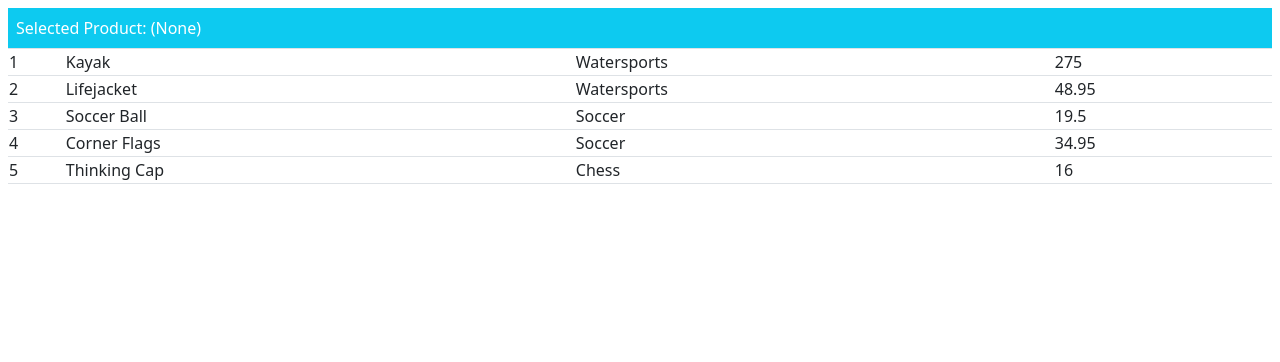
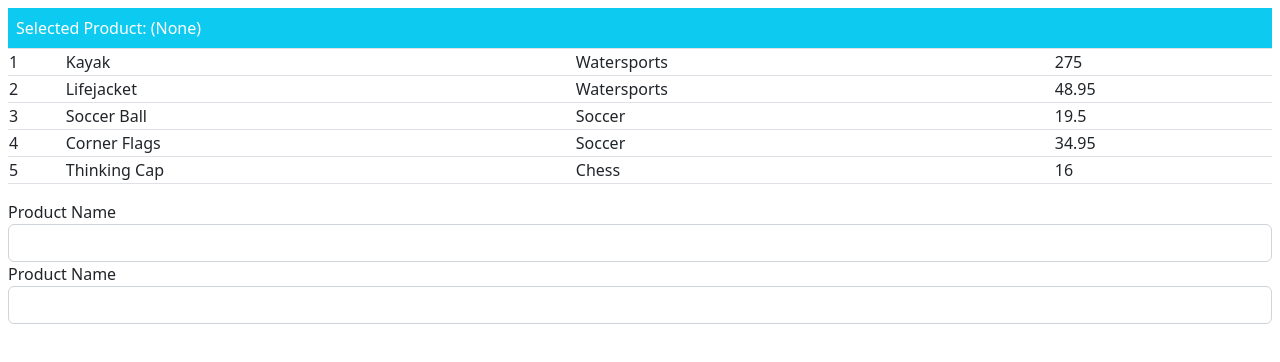
Before and after one commit to AslanHalil/AngularExample, an Angular app: page / in a window 1280 px wide. Shown: the top 362 px of the page. Built offline with nearby package versions, Linux system fonts and the light colour scheme.

Commit message:
using ngmodel.

```diff
--- a/src/app/component.ts
+++ b/src/app/component.ts
@@ -17,7 +17,21 @@ export class ProductComponent {
 
   selectedProduct = signal<string | undefined>(undefined);
 
+  get selectedProductProp() {
+    return this.selectedProduct();
+  }
+
+  set selectedProductProp(val) {
+    this.selectedProduct.set(val)
+  };
+
   getSelected(product: Product): boolean {
     return product.name == this.selectedProduct();
   }
+
+  handleInputEvent(ev: Event) {
+    if (ev.target instanceof HTMLInputElement) {
+      this.selectedProduct.set(ev.target.value);
+    }
+  }
 }
--- a/src/app/template.html
+++ b/src/app/template.html
@@ -1,16 +1,26 @@
 <div class="p-2">
   <div class="bg-info text-white p-2">
-    Selected Product: {{selectedProduct() ?? '(None)'}}
+    Selected Product: {{ selectedProduct() ?? '(None)' }}
   </div>
   <table class="table table-sm table-bordered">
     <tr *ngFor="let item of products(); let i = index"
         [class.bg-info]="getSelected(item)">
-      <td (mouseover)="selectedProduct.set(item.name)">
-        {{i + 1}}
-      </td>
+      <td (mouseover)="selectedProduct.set(item.name)">{{i + 1}}</td>
       <td>{{item.name}}</td>
       <td>{{item.category}}</td>
       <td>{{item.price}}</td>
     </tr>
   </table>
+  <div class="form-group">
+    <label>Product Name</label>
+    <input class="form-control"
+           (input)="selectedProduct.set($any($event).target.value)"
+           [value]="selectedProduct() ?? ''"/>
+  </div>
+  <div class="form-group">
+    <label>Product Name</label>
+    <input class="form-control"
+           (input)="selectedProduct.set($any($event).target.value)"
+           [value]="selectedProduct() ?? ''"/>
+  </div>
 </div>
```
